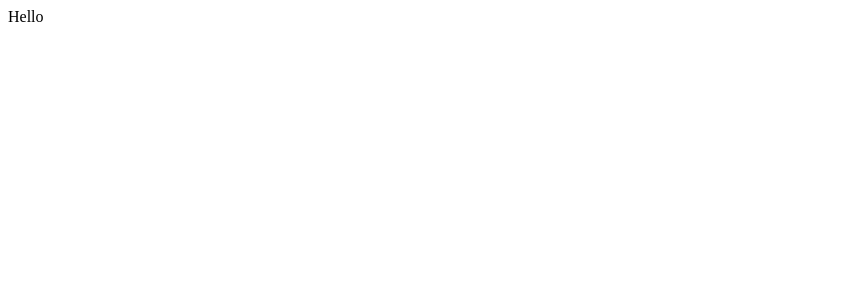
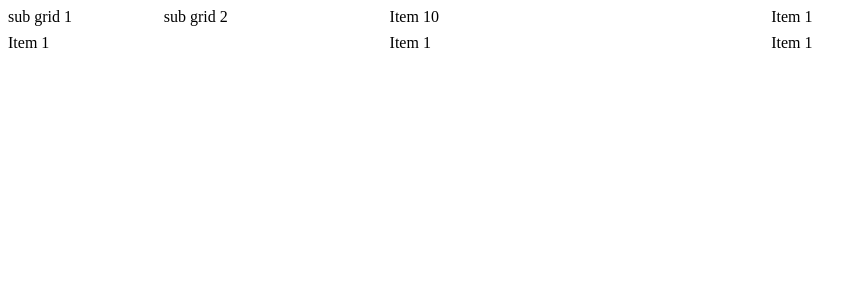
Before and after one commit to koshar22/b1-react-blog, a JavaScript app: page / in a window 1280 px wide. Shown: the top 300 px of the page, without its empty margins (0-867 px from the left). Built offline with nearby package versions, Linux system fonts and the light colour scheme; the HTML template or start-up script is replaced by a standard one.

Commit message:
react-blog

```diff
--- a/src/App.js
+++ b/src/App.js
@@ -1,8 +1,21 @@
+import { Grid } from '@mui/material';
 
 function App() {
   return (
     <div>
-      Hello
+      <Grid container spacing={1} columns={10}>
+        <Grid item xs={12} sm={6} md={4} lg={3}>
+          <Grid container>
+            <Grid xs={5}>sub grid 1</Grid>
+            <Grid xs={5}>sub grid 2</Grid>
+          </Grid>
+        </Grid>
+        <Grid item xs={12} columns={8} sm={6} md={4} lg={3}>Item 10</Grid>
+        <Grid item xs={12} sm={6} md={4} lg={3}>Item 1</Grid>
+        <Grid item xs={12} sm={6} md={4} lg={3}>Item 1</Grid>
+        <Grid item xs={12} sm={6} md={4} lg={3}>Item 1</Grid>
+        <Grid item xs={12} sm={6} md={4} lg={3}>Item 1</Grid>
+      </Grid>
     </div>
   );
 }
```
